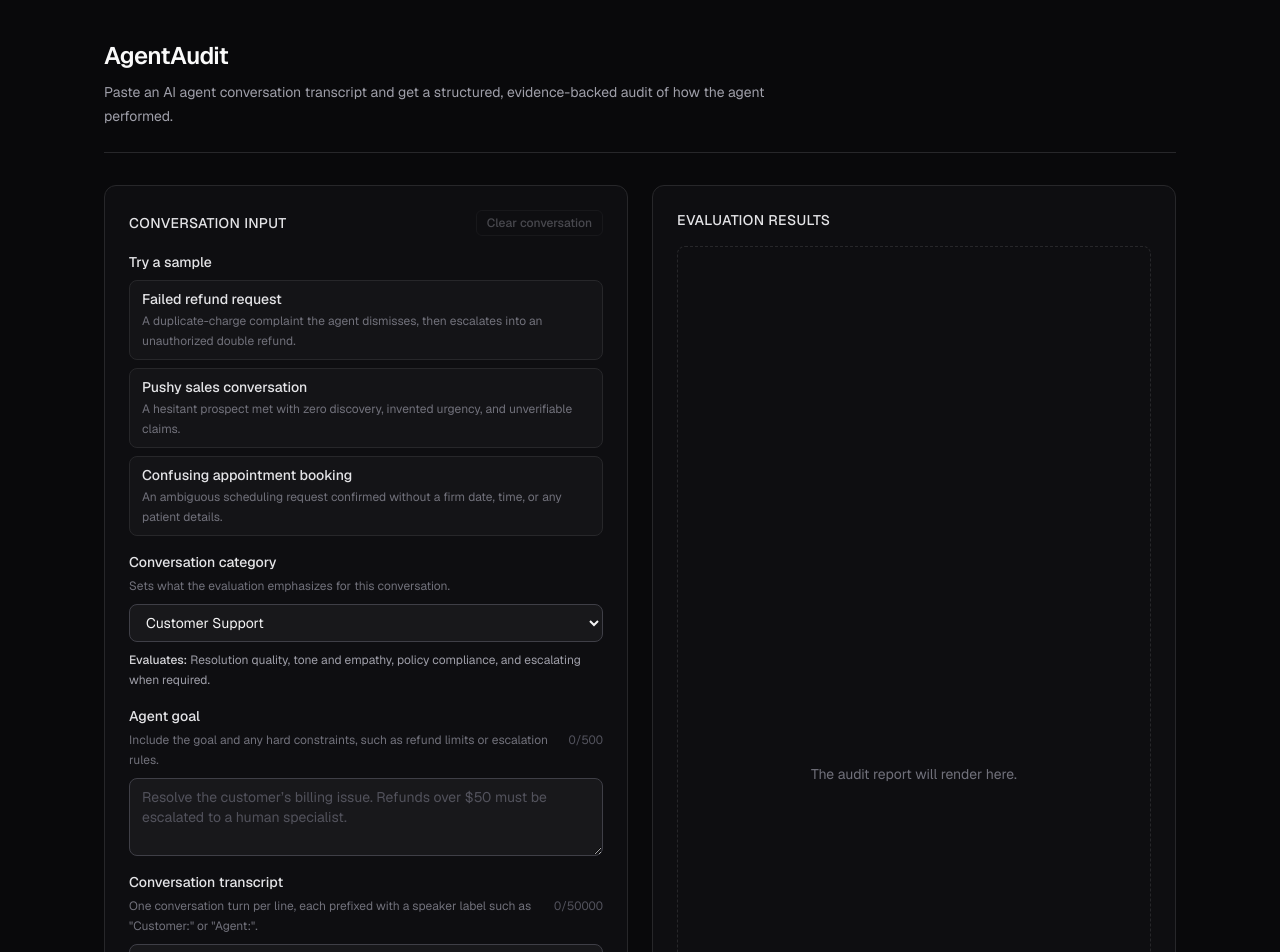
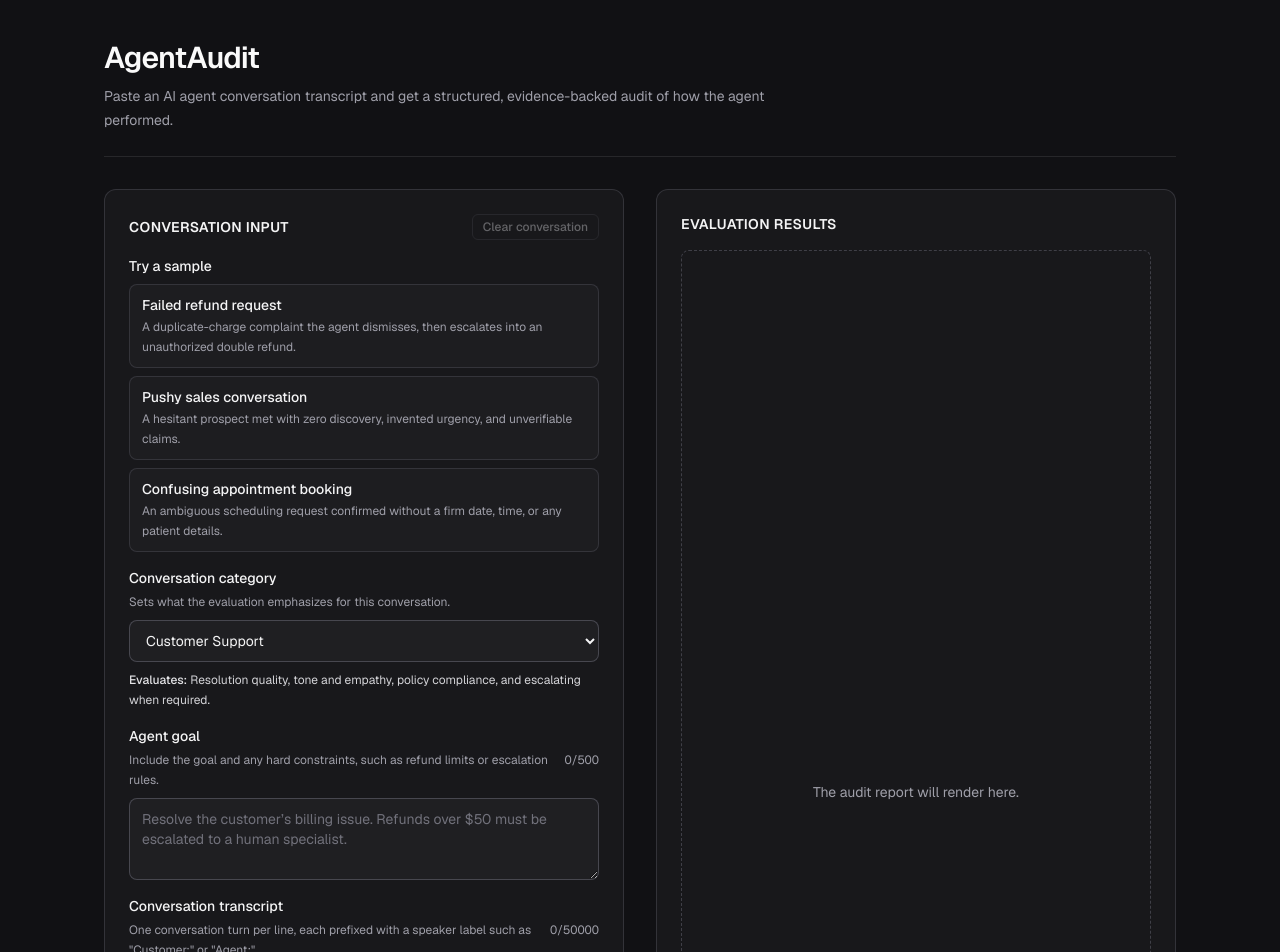
Before and after one commit to alijaffary603/agent-audit, a Next.js app: page / in a window 1280 px wide. Shown: the top 952 px of the page. Built offline with nearby package versions, Linux system fonts and the light colour scheme.

Commit message:
style: soften dark theme and improve surface contrast

```diff
--- a/app/globals.css
+++ b/app/globals.css
@@ -2,7 +2,8 @@
 
 :root {
   color-scheme: dark;
-  --background: #09090b;
+  /* Softer charcoal than pure black, so panels can sit above the page. */
+  --background: #111114;
   --foreground: #fafafa;
 }
 
--- a/app/page.tsx
+++ b/app/page.tsx
@@ -187,7 +187,7 @@ export default function Home() {
   return (
     <div className="mx-auto flex w-full max-w-6xl flex-1 flex-col px-4 py-8 sm:px-6 sm:py-10 lg:px-10">
       <header className="border-b border-zinc-800 pb-6">
-        <h1 className="text-2xl font-semibold tracking-tight text-zinc-50">
+        <h1 className="text-2xl font-semibold tracking-tight text-zinc-50 sm:text-3xl">
           AgentAudit
         </h1>
         <p className="mt-2 max-w-2xl text-sm leading-6 text-zinc-400">
@@ -196,15 +196,15 @@ export default function Home() {
         </p>
       </header>
 
-      <main className="mt-8 grid flex-1 gap-6 lg:grid-cols-2">
+      <main className="mt-8 grid flex-1 gap-6 lg:grid-cols-2 lg:gap-8">
         <section
           aria-labelledby="conversation-input-heading"
-          className="flex min-h-64 min-w-0 flex-col rounded-xl border border-zinc-800 bg-zinc-900/40 p-4 sm:p-6"
+          className="flex min-h-64 min-w-0 flex-col rounded-xl border border-zinc-700/70 bg-zinc-900 p-5 sm:p-6"
         >
           <div className="flex flex-wrap items-center justify-between gap-x-4 gap-y-2">
             <h2
               id="conversation-input-heading"
-              className="text-sm font-medium tracking-wide text-zinc-200 uppercase"
+              className="text-sm font-semibold tracking-wide text-zinc-100 uppercase"
             >
               Conversation Input
             </h2>
@@ -212,7 +212,7 @@ export default function Home() {
               type="button"
               onClick={clearConversation}
               disabled={isPristine || isSubmitting}
-              className="rounded-md border border-zinc-800 px-2.5 py-1 text-xs font-medium text-zinc-400 enabled:hover:border-zinc-600 enabled:hover:text-zinc-200 focus:outline-none focus-visible:ring-2 focus-visible:ring-zinc-300 disabled:cursor-not-allowed disabled:opacity-40"
+              className="rounded-md border border-zinc-700 px-2.5 py-1 text-xs font-medium text-zinc-300 enabled:hover:border-zinc-500 enabled:hover:bg-zinc-800/60 enabled:hover:text-zinc-100 focus:outline-none focus-visible:ring-2 focus-visible:ring-indigo-400 disabled:cursor-not-allowed disabled:opacity-40"
             >
               Clear conversation
             </button>
@@ -248,7 +248,7 @@ export default function Home() {
               />
               <button
                 type="submit"
-                className="block w-full rounded-lg bg-zinc-100 px-4 py-2 text-sm font-semibold text-zinc-900 hover:bg-white focus:outline-none focus-visible:ring-2 focus-visible:ring-zinc-300 focus-visible:ring-offset-2 focus-visible:ring-offset-zinc-950 disabled:cursor-not-allowed disabled:opacity-60"
+                className="block w-full rounded-lg bg-zinc-50 px-4 py-2.5 text-sm font-semibold text-zinc-900 hover:bg-white focus:outline-none focus-visible:ring-2 focus-visible:ring-indigo-400 focus-visible:ring-offset-2 focus-visible:ring-offset-zinc-900 disabled:cursor-not-allowed disabled:opacity-60"
               >
                 {isSubmitting ? "Running audit…" : "Run audit"}
               </button>
@@ -258,22 +258,22 @@ export default function Home() {
 
         <section
           aria-labelledby="evaluation-results-heading"
-          className="flex min-h-64 min-w-0 flex-col rounded-xl border border-zinc-800 bg-zinc-900/40 p-4 sm:p-6"
+          className="flex min-h-64 min-w-0 flex-col rounded-xl border border-zinc-700/70 bg-zinc-900 p-5 sm:p-6"
         >
           <h2
             id="evaluation-results-heading"
-            className="text-sm font-medium tracking-wide text-zinc-200 uppercase"
+            className="text-sm font-semibold tracking-wide text-zinc-100 uppercase"
           >
             Evaluation Results
           </h2>
           {isSubmitting ? (
-            <div className="mt-4 rounded-lg border border-zinc-800 bg-zinc-900/60 px-4 py-3">
-              <p role="status" className="text-sm text-zinc-300">
+            <div className="mt-4 rounded-lg border border-zinc-700/70 bg-zinc-800/50 px-4 py-3">
+              <p role="status" className="text-sm text-zinc-200">
                 Evaluating the conversation…
               </p>
             </div>
           ) : submissionError !== null ? (
-            <div className="mt-4 rounded-lg border border-red-900/60 bg-red-950/30 px-4 py-3">
+            <div className="mt-4 rounded-lg border border-red-800/70 bg-red-950/40 px-4 py-3">
               <p role="alert" className="text-sm break-words text-red-300">
                 {submissionError}
               </p>
@@ -281,8 +281,8 @@ export default function Home() {
           ) : evaluationResult !== null ? (
             <EvaluationResults result={evaluationResult} />
           ) : (
-            <div className="mt-4 flex flex-1 items-center justify-center rounded-lg border border-dashed border-zinc-800">
-              <p className="px-6 py-10 text-center text-sm text-zinc-500">
+            <div className="mt-4 flex flex-1 items-center justify-center rounded-lg border border-dashed border-zinc-700">
+              <p className="px-6 py-10 text-center text-sm text-zinc-400">
                 The audit report will render here.
               </p>
             </div>
--- a/components/agent-goal-input.tsx
+++ b/components/agent-goal-input.tsx
@@ -37,12 +37,12 @@ export function AgentGoalInput({
     <div>
       <label
         htmlFor={textareaId}
-        className="block text-sm font-medium text-zinc-200"
+        className="block text-sm font-medium text-zinc-100"
       >
         Agent goal
       </label>
       <div className="mt-1 flex items-baseline justify-between gap-4">
-        <p id={helperId} className="text-xs leading-5 text-zinc-500">
+        <p id={helperId} className="text-xs leading-5 text-zinc-400">
           Include the goal and any hard constraints, such as refund limits or
           escalation rules.
         </p>
@@ -51,7 +51,7 @@ export function AgentGoalInput({
           className={`shrink-0 text-xs leading-5 tabular-nums ${
             value.length >= WARN_AT
               ? "font-medium text-amber-400"
-              : "text-zinc-600"
+              : "text-zinc-400"
           }`}
         >
           {value.length}/{MAX_LENGTH}
@@ -67,14 +67,14 @@ export function AgentGoalInput({
         placeholder="Resolve the customer’s billing issue. Refunds over $50 must be escalated to a human specialist."
         maxLength={MAX_LENGTH}
         rows={3}
-        className={`mt-2 block w-full resize-y rounded-lg border bg-zinc-900 px-3 py-2 text-sm text-zinc-100 placeholder:text-zinc-600 focus:ring-2 focus:outline-none ${
+        className={`mt-2 block w-full resize-y rounded-lg border bg-zinc-800/50 px-3 py-2.5 text-sm text-zinc-100 placeholder:text-zinc-500 focus:ring-2 focus:outline-none ${
           error
-            ? "border-red-500 hover:border-red-400 focus:border-red-400 focus:ring-red-400"
-            : "border-zinc-700 hover:border-zinc-600 focus:border-zinc-500 focus:ring-zinc-300"
+            ? "border-red-500 hover:border-red-400 focus:border-red-400 focus:ring-red-400/70"
+            : "border-zinc-600/80 hover:border-zinc-500 focus:border-indigo-400 focus:ring-indigo-400/60"
         }`}
       />
       {error !== undefined && (
-        <p id={errorId} role="alert" className="mt-2 text-xs leading-5 text-red-400">
+        <p id={errorId} role="alert" className="mt-2 text-xs leading-5 text-red-300">
           {error}
         </p>
       )}
--- a/components/category-selector.tsx
+++ b/components/category-selector.tsx
@@ -39,11 +39,11 @@ export function CategorySelector({
     <div>
       <label
         htmlFor={selectId}
-        className="block text-sm font-medium text-zinc-200"
+        className="block text-sm font-medium text-zinc-100"
       >
         Conversation category
       </label>
-      <p id={helperId} className="mt-1 text-xs leading-5 text-zinc-500">
+      <p id={helperId} className="mt-1 text-xs leading-5 text-zinc-400">
         Sets what the evaluation emphasizes for this conversation.
       </p>
       <select
@@ -55,10 +55,10 @@ export function CategorySelector({
         onChange={(event) => onChange(event.target.value as CategoryId)}
         aria-describedby={describedBy}
         aria-invalid={error ? true : undefined}
-        className={`mt-2 block w-full rounded-lg border bg-zinc-900 px-3 py-2 text-sm text-zinc-100 focus:ring-2 focus:outline-none ${
+        className={`mt-2 block w-full rounded-lg border bg-zinc-800/50 px-3 py-2.5 text-sm text-zinc-100 focus:ring-2 focus:outline-none ${
           error
-            ? "border-red-500 hover:border-red-400 focus:border-red-400 focus:ring-red-400"
-            : "border-zinc-700 hover:border-zinc-600 focus:border-zinc-500 focus:ring-zinc-300"
+            ? "border-red-500 hover:border-red-400 focus:border-red-400 focus:ring-red-400/70"
+            : "border-zinc-600/80 hover:border-zinc-500 focus:border-indigo-400 focus:ring-indigo-400/60"
         }`}
       >
         {CATEGORIES.map((category) => (
@@ -68,16 +68,16 @@ export function CategorySelector({
         ))}
       </select>
       {error !== undefined && (
-        <p id={errorId} role="alert" className="mt-2 text-xs leading-5 text-red-400">
+        <p id={errorId} role="alert" className="mt-2 text-xs leading-5 text-red-300">
           {error}
         </p>
       )}
       <p
         id={descriptionId}
         aria-live="polite"
-        className="mt-2 text-xs leading-5 text-zinc-400"
+        className="mt-2 text-xs leading-5 text-zinc-300"
       >
-        <span className="font-medium text-zinc-300">Evaluates:</span>{" "}
+        <span className="font-medium text-zinc-200">Evaluates:</span>{" "}
         {selected?.description}
       </p>
     </div>
--- a/components/sample-selector.tsx
+++ b/components/sample-selector.tsx
@@ -18,7 +18,7 @@ export function SampleSelector({ onSelect }: SampleSelectorProps) {
 
   return (
     <div role="group" aria-labelledby={labelId}>
-      <p id={labelId} className="text-sm font-medium text-zinc-200">
+      <p id={labelId} className="text-sm font-medium text-zinc-100">
         Try a sample
       </p>
       <div className="mt-2 space-y-2">
@@ -27,12 +27,12 @@ export function SampleSelector({ onSelect }: SampleSelectorProps) {
             key={sample.id}
             type="button"
             onClick={() => onSelect(sample)}
-            className="block w-full rounded-lg border border-zinc-800 bg-zinc-900/60 px-3 py-2 text-left hover:border-zinc-600 hover:bg-zinc-900 focus:outline-none focus-visible:ring-2 focus-visible:ring-zinc-300"
+            className="block w-full rounded-lg border border-zinc-700/70 bg-zinc-800/40 px-3 py-2.5 text-left hover:border-zinc-500 hover:bg-zinc-800/80 focus:outline-none focus-visible:ring-2 focus-visible:ring-indigo-400"
           >
-            <span className="block text-sm font-medium text-zinc-200">
+            <span className="block text-sm font-medium text-zinc-100">
               {sample.title}
             </span>
-            <span className="mt-0.5 block text-xs leading-5 text-zinc-500">
+            <span className="mt-0.5 block text-xs leading-5 text-zinc-400">
               {sample.description}
             </span>
           </button>
--- a/components/transcript-editor.tsx
+++ b/components/transcript-editor.tsx
@@ -42,12 +42,12 @@ export function TranscriptEditor({
     <div>
       <label
         htmlFor={textareaId}
-        className="block text-sm font-medium text-zinc-200"
+        className="block text-sm font-medium text-zinc-100"
       >
         Conversation transcript
       </label>
       <div className="mt-1 flex items-baseline justify-between gap-4">
-        <p id={helperId} className="text-xs leading-5 text-zinc-500">
+        <p id={helperId} className="text-xs leading-5 text-zinc-400">
           {'One conversation turn per line, each prefixed with a speaker label such as "Customer:" or "Agent:".'}
         </p>
         <p
@@ -55,7 +55,7 @@ export function TranscriptEditor({
           className={`shrink-0 text-xs leading-5 tabular-nums ${
             value.length >= WARN_AT
               ? "font-medium text-amber-400"
-              : "text-zinc-600"
+              : "text-zinc-400"
           }`}
         >
           {value.length}/{MAX_LENGTH}
@@ -71,14 +71,14 @@ export function TranscriptEditor({
         placeholder={PLACEHOLDER}
         maxLength={MAX_LENGTH}
         rows={12}
-        className={`mt-2 block w-full resize-y rounded-lg border bg-zinc-900 px-3 py-2 font-mono text-sm leading-6 text-zinc-100 placeholder:text-zinc-600 focus:ring-2 focus:outline-none ${
+        className={`mt-2 block w-full resize-y rounded-lg border bg-zinc-800/50 px-3 py-2.5 font-mono text-sm leading-6 text-zinc-100 placeholder:text-zinc-500 focus:ring-2 focus:outline-none ${
           error
-            ? "border-red-500 hover:border-red-400 focus:border-red-400 focus:ring-red-400"
-            : "border-zinc-700 hover:border-zinc-600 focus:border-zinc-500 focus:ring-zinc-300"
+            ? "border-red-500 hover:border-red-400 focus:border-red-400 focus:ring-red-400/70"
+            : "border-zinc-600/80 hover:border-zinc-500 focus:border-indigo-400 focus:ring-indigo-400/60"
         }`}
       />
       {error !== undefined && (
-        <p id={errorId} role="alert" className="mt-2 text-xs leading-5 text-red-400">
+        <p id={errorId} role="alert" className="mt-2 text-xs leading-5 text-red-300">
           {error}
         </p>
       )}
```
Also changed, not shown: components/evaluation-results.tsx (+21 -21 lines).
